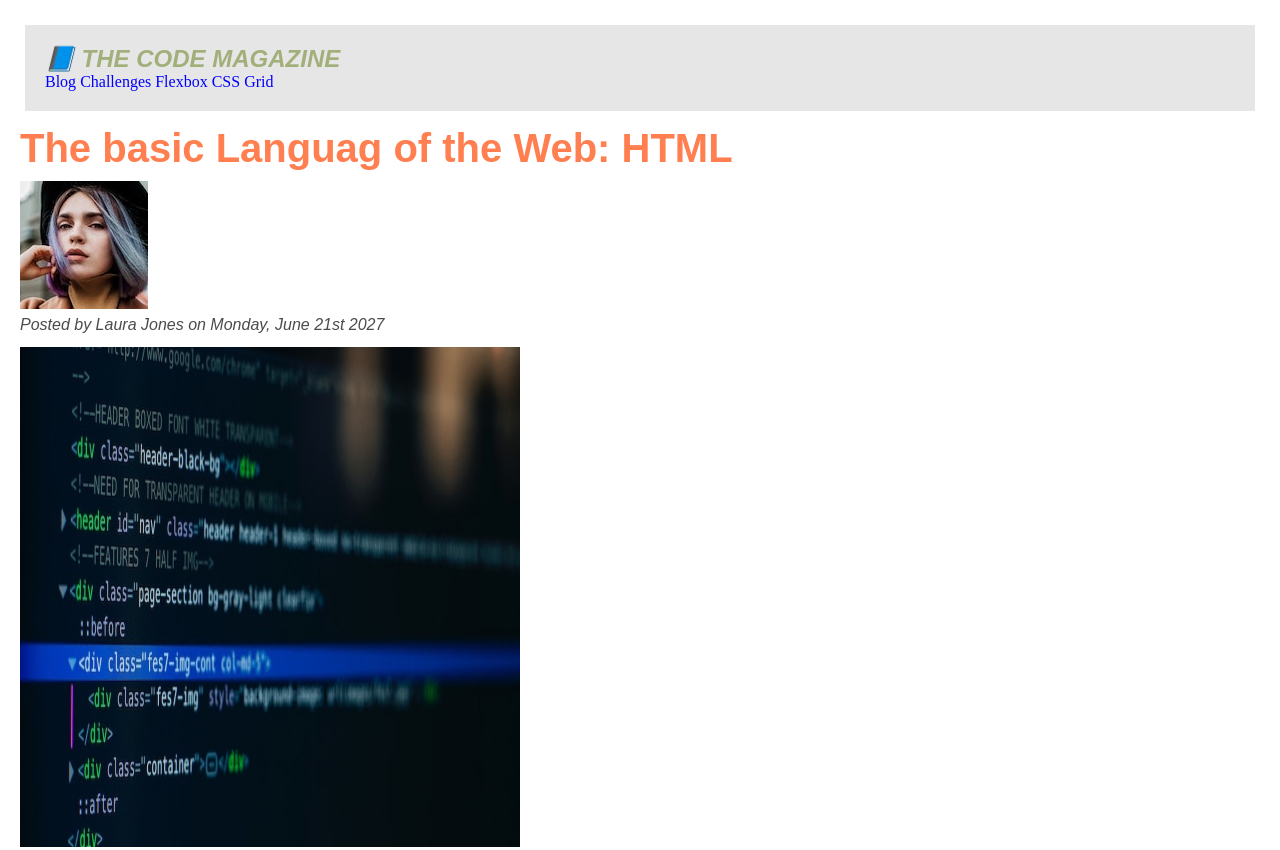
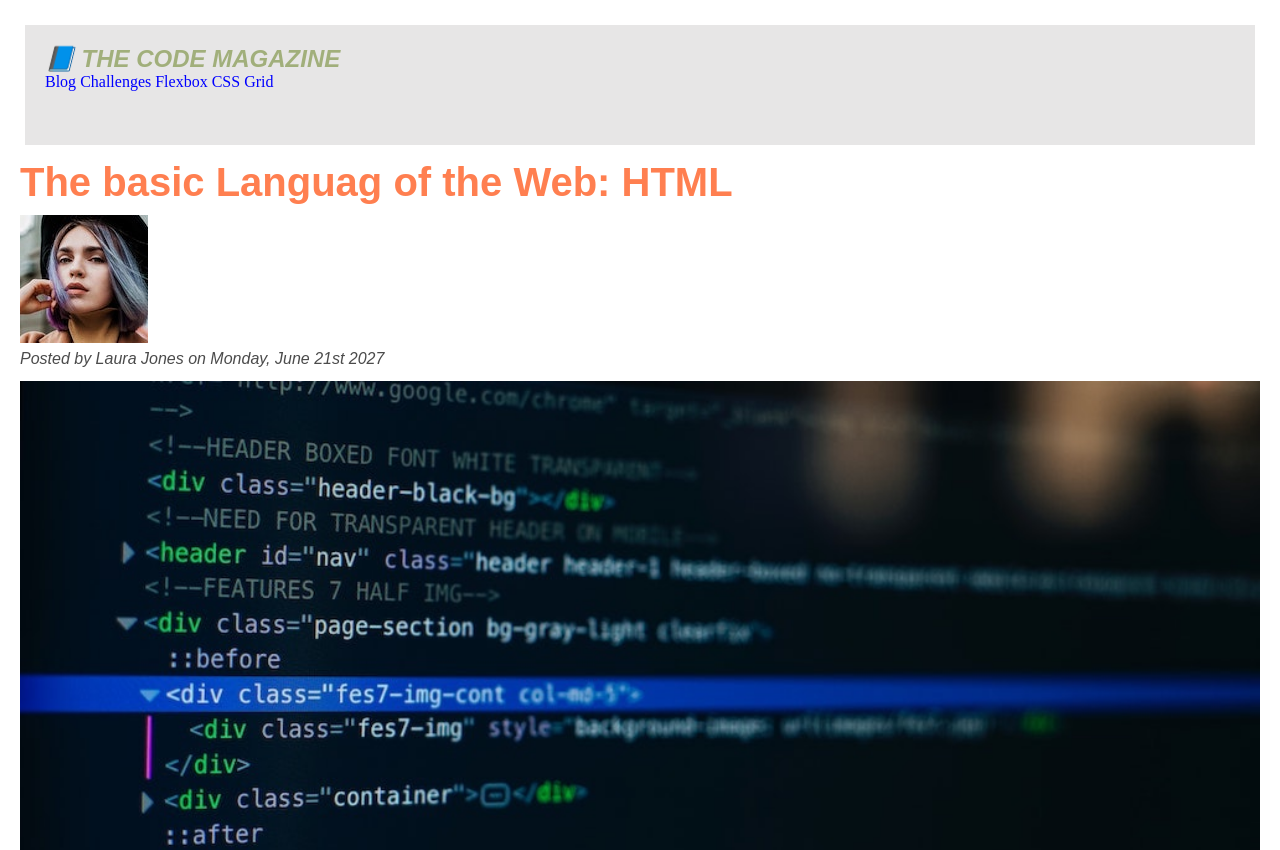
Before and after one commit to abdel-bakadiri/reeponsive-design, a plain HTML site: page 02-HTML-Fundamentals/index.html in a window 1280 px wide. Shown: the top 850 px of the page. Drawn offline with Linux system fonts and the light colour scheme.

Commit message:
add dimention to some HTML elements

```diff
--- a/02-HTML-Fundamentals/index.html
+++ b/02-HTML-Fundamentals/index.html
@@ -23,7 +23,7 @@
         <h2>The basic Languag of the Web: HTML</h2>
         <img src="img/laura-jones.jpg" alt="Laura Jones" width="128" height="128"  />
         <p>Posted by <string> Laura Jones </string> on Monday, June 21st 2027</p>
-        <img src="img/post-img.jpg" alt="post image" width="500" height="500"/>
+        <img src="img/post-img.jpg" class="image-post" alt="post image" width="500" height="500"/>
       </header>
       <p>
         All modern websites and web applications are built using three
--- a/02-HTML-Fundamentals/style.css
+++ b/02-HTML-Fundamentals/style.css
@@ -9,6 +9,10 @@ body {
   padding: 20px;
 }
 aside {
+  background-color: #e7e6e6;
+  width: 500px;
+  border-top: 5px solid #158989;
+  border-bottom: 5px solid #158989;
   padding-top: 10px;
   margin-bottom: 10px;
 }
@@ -18,6 +22,7 @@ aside {
   padding: 20px;
   border: solid 5px white;
   margin-bottom: 10px;
+  height: 80px;
 }
 .article-header {
   margin-bottom: 20px;
@@ -92,11 +97,6 @@ article header p {
 #principal-header {
   margin: 0px;
 }
-aside {
-  background-color: #e7e6e6;
-  border-top: 5px solid #158989;
-  border-bottom: 5px solid #158989;
-}
 /* a {
   color: #ff0000;
 } */
@@ -115,3 +115,7 @@ a:hover {
 a:active {
   background-color: antiquewhite;
 }
+.image-post {
+  width: 100%;
+  height: auto;
+}
```
